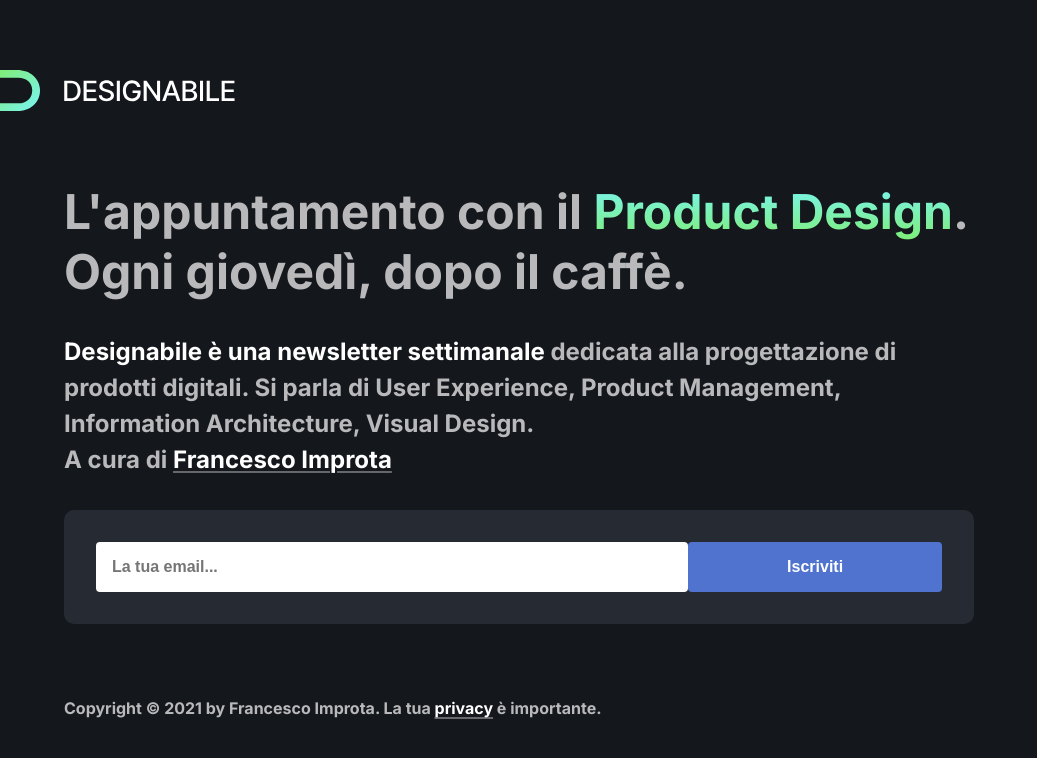
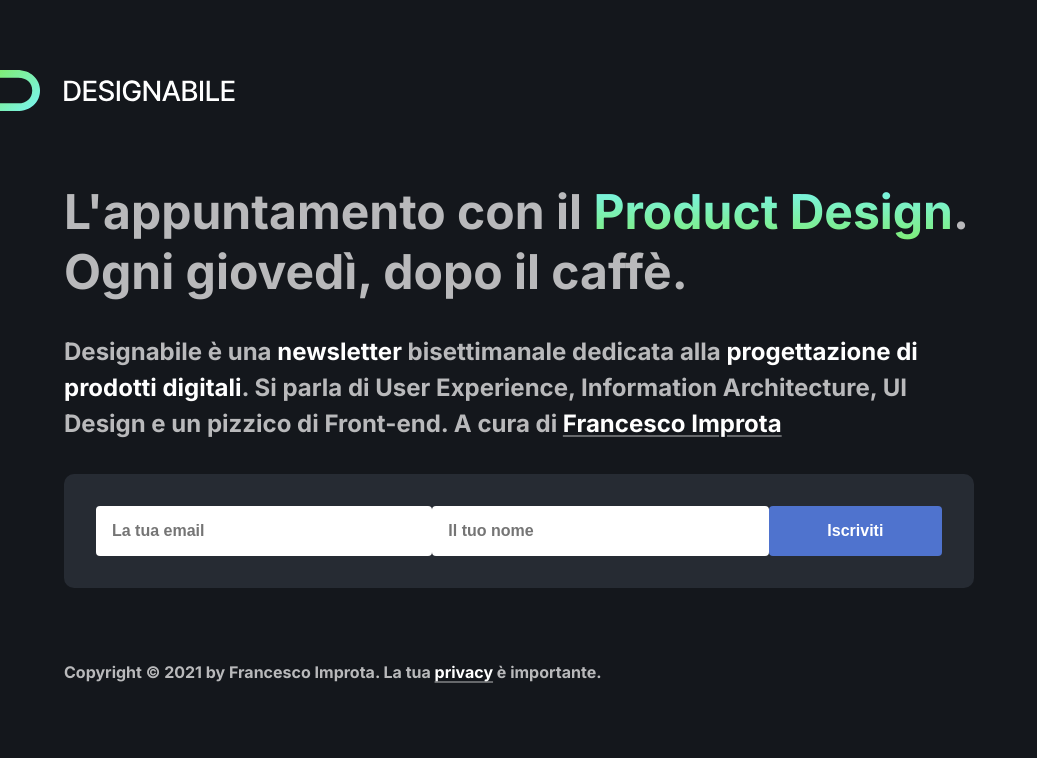
Before and after one commit to zetareticoli/designabile, a Jekyll site: the page built from index.html, in a window 1280 px wide. Shown: the top 758 px of the page, without its empty margins (0-1037 px from the left). Built offline with Jekyll 4.4.1, drawn with Linux system fonts in a browser that asks for light colours; the list of posts is cut into pages by our own code.

Commit message:
Added name field, revised content

```diff
--- a/css/style.css
+++ b/css/style.css
@@ -131,11 +131,13 @@
   border-radius: 10px;
   background-color: var(--blue-dark);
   display: flex;
+  flex-direction: column;
 }
 
 @media screen and (min-width: 740px) {
   .embeddable-buttondown-form {
     padding: 2rem;
+    flex-direction: row;
   }
 }
 
@@ -151,9 +153,15 @@
 input[type="submit"] {
   background-color: var(--accent);
   color: rgb(var(--white));
-  max-width: 30%;
+
   transition: background-color .2s ease;
   -webkit-appearance: none;
+}
+
+@media screen and (min-width: 740px) {
+  input[type="submit"] {
+    max-width: 30%;
+  }
 }
 
 input[type="submit"]:hover {
--- a/index.html
+++ b/index.html
@@ -10,7 +10,7 @@
 </h1>
 
 <p>
-  <strong>Designabile è una newsletter settimanale</strong> dedicata alla progettazione di prodotti digitali. Si parla di User Experience, Product Management, Information Architecture, Visual Design. <br> A cura di <a href="https://francescoimprota.com" target="_blank">Francesco Improta</a>
+  Designabile è una <strong>newsletter</strong>  bisettimanale dedicata alla <strong>progettazione di prodotti digitali</strong>. Si parla di User Experience, Information Architecture, UI Design e un pizzico di Front-end. A cura di <a href="https://francescoimprota.com" target="_blank">Francesco Improta</a>
 </p>
 
 <form
@@ -21,7 +21,8 @@
   class="embeddable-buttondown-form"
 >
   <label class="sr-only" for="bd-email">Enter your email</label>
-  <input type="email" name="email" id="bd-email" placeholder="La tua email..." />
+  <input type="email" name="email" id="bd-email" placeholder="La tua email" />
+  <input id="name" type="text" name="metadata__name" required placeholder="Il tuo nome" />
   <input type="hidden" value="1" name="embed" />
   <input type="submit" value="Iscriviti" />
 </form>
```
